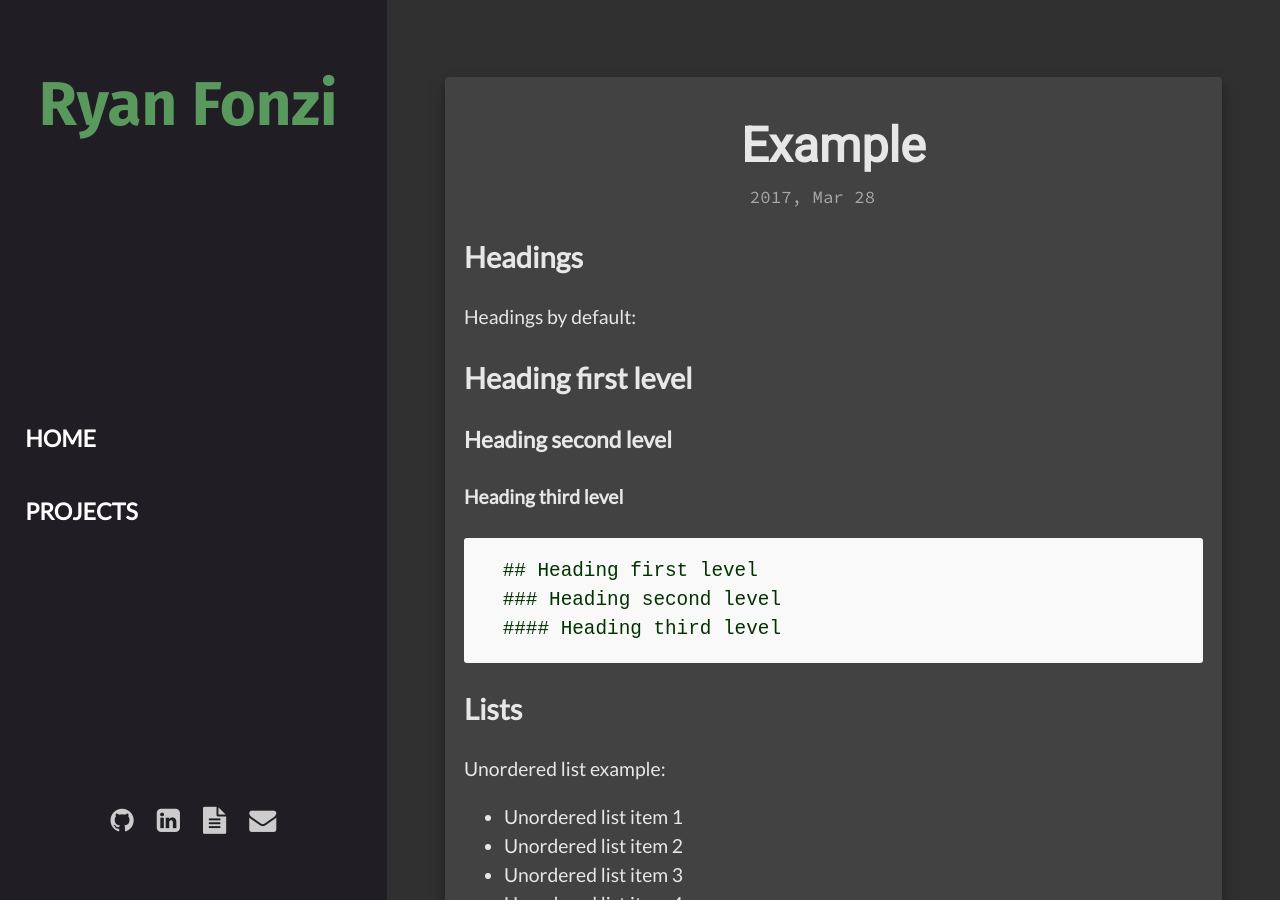
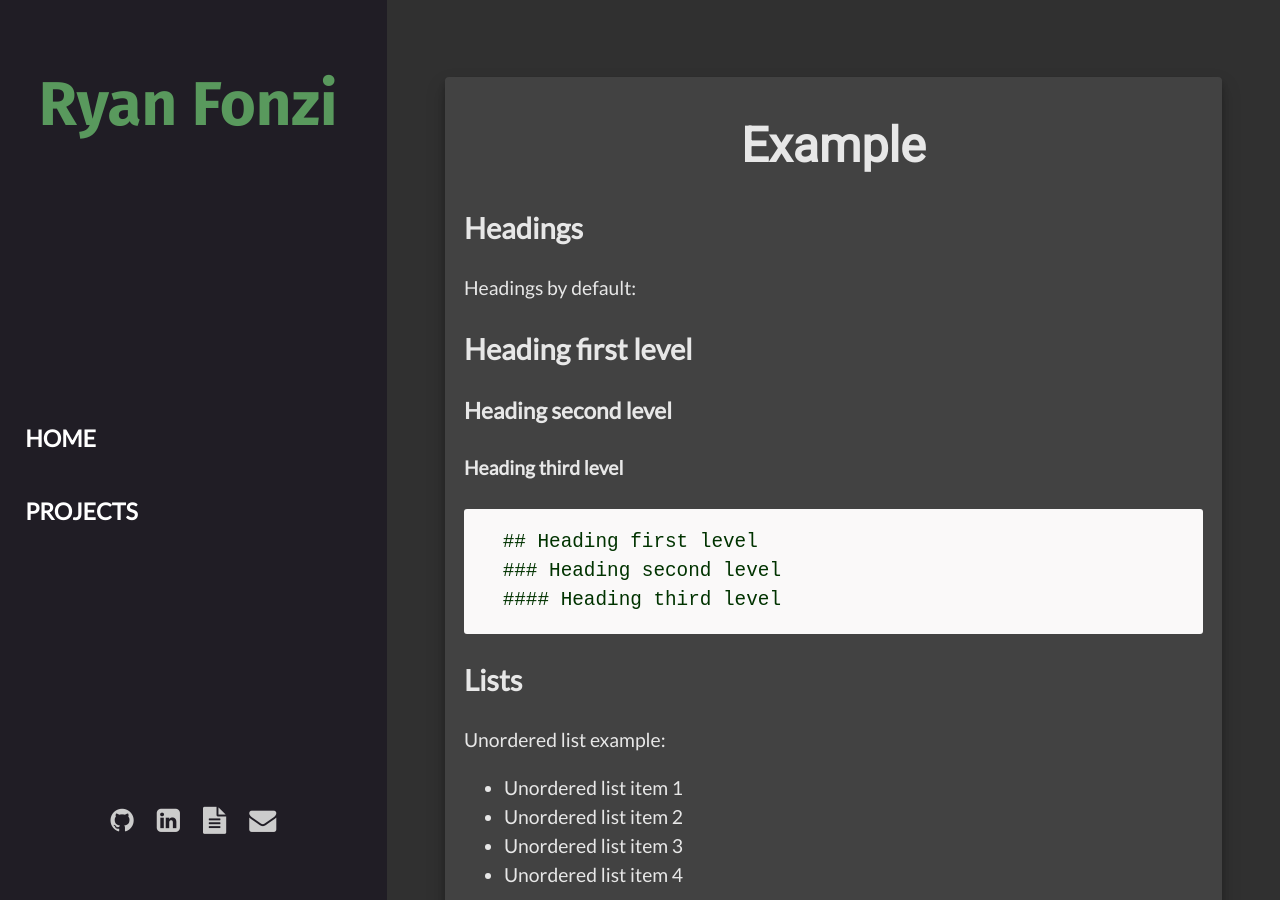
Before and after one commit to RFonzi/rfonzi.github.io, a Jekyll site: the page built from _posts/2017-03-29-example.markdown, in a window 1280 px wide and 900 px high. Built offline with Jekyll 4.4.1, drawn with Linux system fonts in a browser that asks for light colours; some web fonts are replaced.

Commit message:
Remove visible date from posts

```diff
--- a/_layouts/post.html
+++ b/_layouts/post.html
@@ -5,7 +5,6 @@ layout: default
   <div class="wrap-content">
     <header class="page-header">
       <h1 class="page-title">{{page.title}}</h1>
-      <div class="page-date"><span>{{page.date | date: '%Y, %b %d'}}&nbsp;&nbsp;&nbsp;&nbsp;</span></div>
     </header>
     <div class="page-content">
       {% if page.img %}
--- a/projects/index.html
+++ b/projects/index.html
@@ -7,7 +7,6 @@ layout: default
   <div class="wrap-content">
     <header class="header-article">
       <h2 class="title-article"><a href="{{post.url | prepend: site.baseurl}}">{{post.title}}</a></h2>
-      <div class="post-date"><span>{{post.date | date: '%Y, %b %d'}}&nbsp;&nbsp;&nbsp;&nbsp;</span></div>
     </header>
     {% if post.img %}
        <img class="post-image" src={{ "/assets/img/" | prepend: site.baseurl | append: post.img }} alt="{{post.title}}">
```
